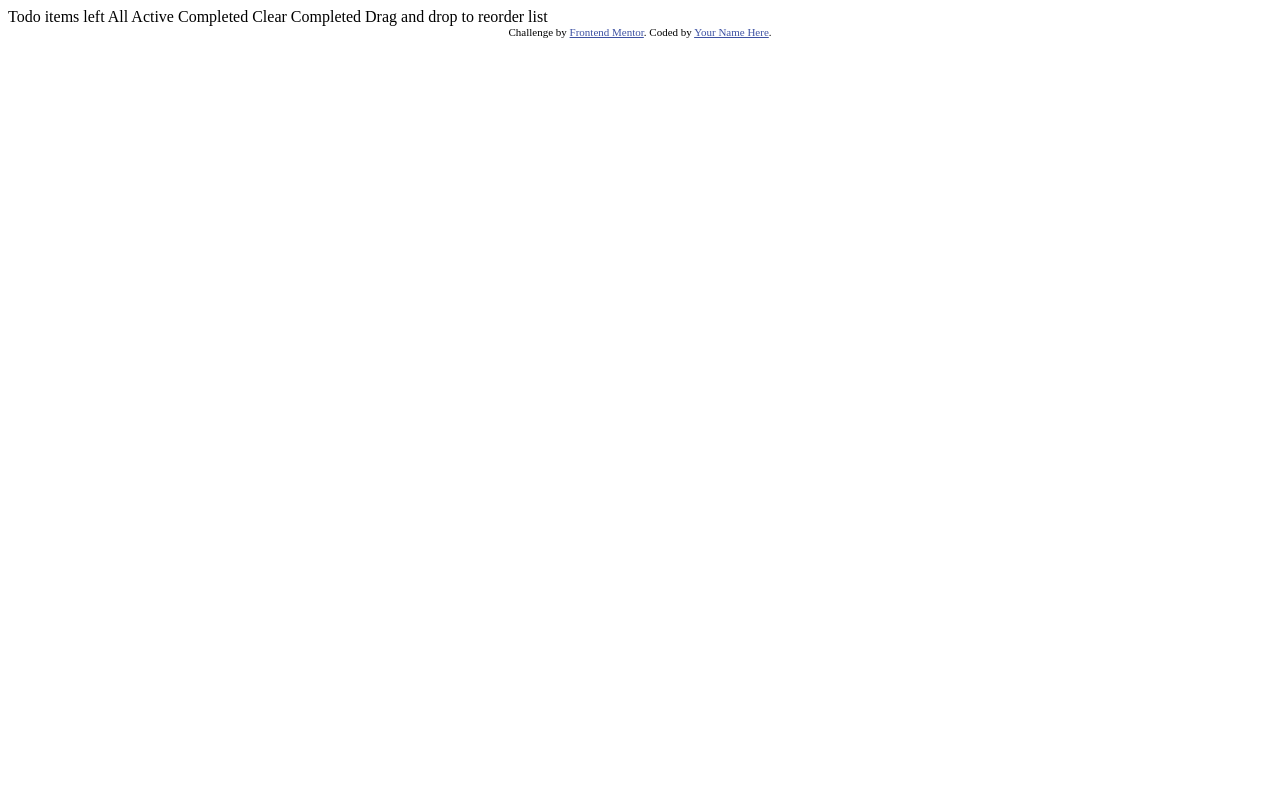
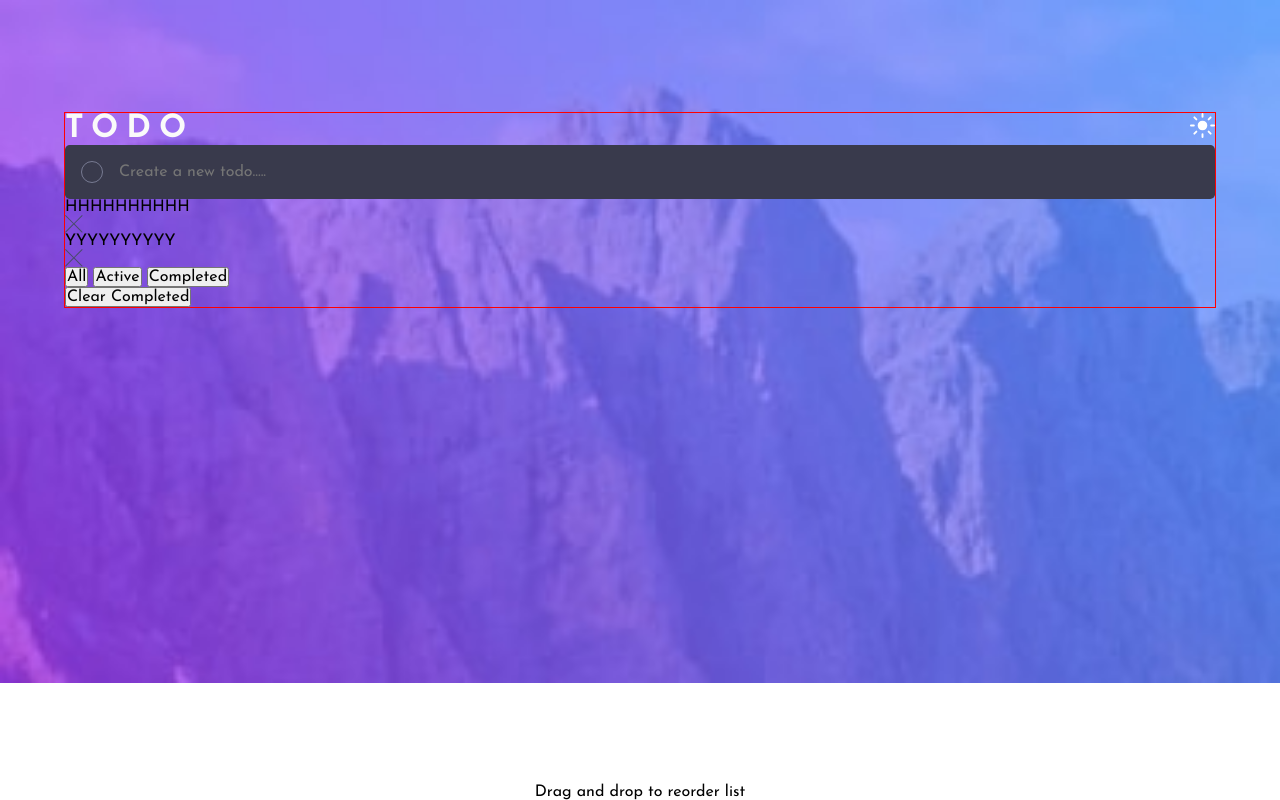
Before and after one commit to jamesbatayola/frontend-mentor-todo-app, a plain HTML site: page index.html in a window 1280 px wide. Drawn offline with Linux system fonts and the light colour scheme.

Commit message:
added checkbox

```diff
--- a/app.js
+++ b/app.js
@@ -29,7 +29,8 @@ const itemsChecker = () => {
 		todoContainer.forEach((eachTodo) => {
 			let activeItems = 0;
 			if (eachTodo.dataset.status === "active") {
-				return;
+				activeItems++;
+				itemsLeft = activeItems;
 			}
 		});
 	} else {
--- a/index.html
+++ b/index.html
@@ -1,36 +1,68 @@
 <!DOCTYPE html>
 <html lang="en">
-<head>
-  <meta charset="UTF-8">
-  <meta name="viewport" content="width=device-width, initial-scale=1.0"> <!-- displays site properly based on user's device -->
+	<head>
+		<meta charset="UTF-8" />
+		<meta name="viewport" content="width=device-width, initial-scale=1.0" />
 
-  <link rel="icon" type="image/png" sizes="32x32" href="./images/favicon-32x32.png">
+		<link rel="icon" type="image/png" sizes="32x32" href="./images/favicon-32x32.png" />
+		<link rel="stylesheet" href="style.css" />
 
-  <title>Frontend Mentor | Todo app</title>
+		<title>Frontend Mentor | Todo app</title>
+	</head>
+	<body>
+		<img class="background" src="/images/bg-mobile-light.jpg" alt="" />
+		<main>
+			<header>
+				<h1>Todo</h1>
+				<img class="theme-icon" src="/images/icon-sun.svg" alt="theme-icon" />
+			</header>
+			<div class="create-input box">
+				<span class="checkbox"></span>
+				<input class="todo-input" type="text" placeholder="Create a new todo....." />
+			</div>
+			<div class="todo-container">
+				<div class="todo-list">
+					<div class="todo box">
+						<!-- <span class="checkbox"></span> -->
+						<p class="todo-name">HHHHHHHHHH</p>
+						<svg class="remove-icon" xmlns="http://www.w3.org/2000/svg" width="18" height="18">
+							<path
+								fill="#494C6B"
+								fill-rule="evenodd"
+								d="M16.97 0l.708.707L9.546 8.84l8.132 8.132-.707.707-8.132-8.132-8.132 8.132L0 16.97l8.132-8.132L0 .707.707 0 8.84 8.132 16.971 0z"
+							/>
+						</svg>
+					</div>
+					<div class="todo box">
+						<!-- <span class="checkbox"></span> -->
+						<p class="todo-name">YYYYYYYYYY</p>
+						<svg class="remove-icon" xmlns="http://www.w3.org/2000/svg" width="18" height="18">
+							<path
+								fill="#494C6B"
+								fill-rule="evenodd"
+								d="M16.97 0l.708.707L9.546 8.84l8.132 8.132-.707.707-8.132-8.132-8.132 8.132L0 16.97l8.132-8.132L0 .707.707 0 8.84 8.132 16.971 0z"
+							/>
+						</svg>
+					</div>
+				</div>
+				<div class="todo-footer">
+					<p class=".items-left"></p>
+					<div class="footer-toggles">
+						<button>All</button>
+						<button>Active</button>
+						<button>Completed</button>
+					</div>
+					<button class="clear-button">Clear Completed</button>
+				</div>
+			</div>
+		</main>
+		<footer>
+			<p>Drag and drop to reorder list</p>
+		</footer>
 
-  <!-- Feel free to remove these styles or customise in your own stylesheet 👍 -->
-  <style>
-    .attribution { font-size: 11px; text-align: center; }
-    .attribution a { color: hsl(228, 45%, 44%); }
-  </style>
-</head>
-<body>
-
-  Todo
-
-  <!-- Add dynamic number --> items left
-
-  All
-  Active
-  Completed
-
-  Clear Completed
-
-  Drag and drop to reorder list
-
-  <div class="attribution">
-    Challenge by <a href="https://www.frontendmentor.io?ref=challenge" target="_blank">Frontend Mentor</a>.
-    Coded by <a href="#">Your Name Here</a>.
-  </div>
-</body>
+		<!-- <div class="attribution">
+			Challenge by <a href="https://www.frontendmentor.io?ref=challenge" target="_blank">Frontend Mentor</a>. Coded by
+			<a href="#">Your Name Here</a>.
+		</div> -->
+	</body>
 </html>
--- a/style.css
+++ b/style.css
@@ -0,0 +1,134 @@
+@import url("https://fonts.googleapis.com/css2?family=Epilogue:wght@500;700&family=Josefin+Sans:wght@400;700&family=Manrope:wght@600;800&family=Poppins:ital@1&family=Red+Hat+Text:wght@700&display=swap");
+
+*,
+*::before,
+*::after {
+	padding: 0;
+	margin: 0;
+	box-sizing: border-box;
+}
+
+* {
+	font-size: inherit;
+	font-family: "Josefin Sans", sans-serif;
+}
+
+input {
+	font: inherit;
+	padding-block: 1.2rem;
+	outline: none;
+	border: none;
+	background-color: transparent;
+}
+
+img,
+svg {
+	display: block;
+	width: auto;
+	height: auto;
+}
+
+body {
+	display: flex;
+	min-height: 100vh;
+	justify-content: center;
+	align-items: start;
+}
+
+:root {
+	/* ### Primary */
+
+	--Bright-Blue: hsl(220, 98%, 61%);
+	--Check-Background: linear-gradient hsl(192, 100%, 67%) to hsl(280, 87%, 65%);
+
+	/* ### Neutral */
+
+	/* ### Light Theme */
+
+	--Very-Light-Gray: hsl(0, 0%, 98%);
+	--Very-Light-Grayish-Blue: hsl(236, 33%, 92%);
+	--Light-Grayish-Blue: hsl(233, 11%, 84%);
+	--Dark-Grayish-Blue: hsl(236, 9%, 61%);
+	--Very-Dark-Grayish-Blue: hsl(235, 19%, 35%);
+
+	/* ### Dark Theme */
+
+	--Very-Dark-Blue: hsl(235, 21%, 11%);
+	--Very-Dark-Desaturated-Blue: hsl(235, 24%, 19%);
+	--Dark-Grayish-Blue: hsl(234, 11%, 52%);
+	--Very-Dark-Grayish-Blue: hsl(233, 14%, 35%);
+	--Very-Dark-Grayish-Blue: hsl(237, 14%, 26%);
+}
+
+.background {
+	position: absolute;
+	min-height: 25%;
+	width: 100%;
+	z-index: -1;
+	top: 0;
+	left: 0;
+}
+
+main {
+	border: 1px solid red;
+	width: 90%;
+	margin-top: 7rem;
+}
+
+/* HEADER */
+
+header {
+	display: flex;
+	justify-content: space-between;
+}
+
+h1 {
+	font-size: 2rem;
+	text-transform: uppercase;
+	color: var(--Very-Light-Gray);
+	letter-spacing: 0.5rem;
+}
+
+.theme-icon {
+	width: 25px;
+	height: 25px;
+}
+
+/* Create ToDo Section */
+
+.create-input {
+	background-color: var(--Very-Dark-Grayish-Blue);
+	border-radius: 0.3rem;
+	display: flex;
+	padding-inline: 1rem;
+	align-items: center;
+	gap: 1rem;
+}
+
+/* List Container */
+
+.checkbox {
+	display: grid;
+	place-items: center;
+	cursor: pointer;
+	border: 1px solid var(--Dark-Grayish-Blue);
+	width: 22px;
+	border-radius: 50%;
+	aspect-ratio: 1 / 1;
+}
+
+.check-icon {
+	opacity: 0;
+	transition: 500ms;
+}
+
+.checkbox.active .check-icon {
+	opacity: 1;
+}
+
+/* FOOTER */
+
+footer {
+	position: absolute;
+	bottom: 0;
+}
```
